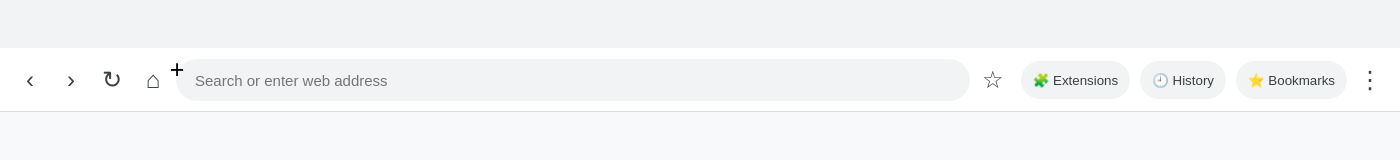
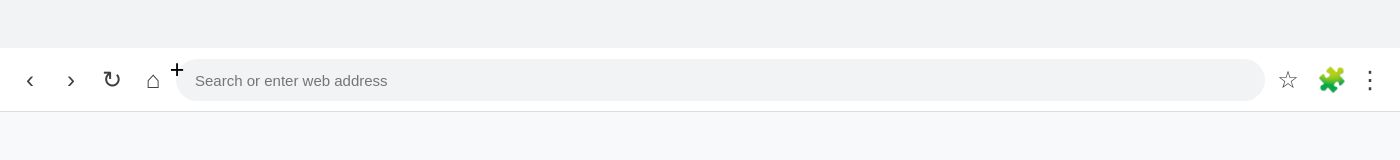
Before and after one commit to mdarafathassan8-code/AR-CHECK, an Electron app: page renderer/chrome.html in a window 1400 px wide. Drawn offline with Linux system fonts and the light colour scheme; no server answers.

Commit message:
Polish browser toolbar and menu

```diff
--- a/renderer/chrome.html
+++ b/renderer/chrome.html
@@ -1 +1 @@
-<!doctype html><html><head><meta charset="UTF-8"><meta http-equiv="Content-Security-Policy" content="default-src 'self';style-src 'self' 'unsafe-inline';script-src 'self';"><meta name="viewport" content="width=device-width,initial-scale=1"><title>Nova Browser</title><link rel="stylesheet" href="chrome.css"></head><body><div class="chrome"><div id="tabs" class="tabs"></div><button id="plus" class="icon">+</button><div class="toolbar"><button id="back" class="nav">‹</button><button id="forward" class="nav">›</button><button id="reload" class="nav">↻</button><button id="home" class="nav">⌂</button><form id="form"><input id="address" autocomplete="off" spellcheck="false" placeholder="Search or enter web address"></form><button id="star" class="nav" title="Bookmark">☆</button><button id="extension" class="pill">🧩 Extensions</button><button id="history" class="pill">🕘 History</button><button id="bookmarks" class="pill">⭐ Bookmarks</button><button id="menu" class="nav">⋮</button></div></div><script src="chrome.js"></script></body></html>
+<!doctype html><html><head><meta charset="UTF-8"><meta http-equiv="Content-Security-Policy" content="default-src 'self';style-src 'self' 'unsafe-inline';script-src 'self';"><meta name="viewport" content="width=device-width,initial-scale=1"><title>Nova Browser</title><link rel="stylesheet" href="chrome.css"></head><body><div class="chrome"><div id="tabs" class="tabs"></div><button id="plus" class="icon">+</button><div class="toolbar"><button id="back" class="nav">‹</button><button id="forward" class="nav">›</button><button id="reload" class="nav">↻</button><button id="home" class="nav">⌂</button><form id="form"><input id="address" autocomplete="off" spellcheck="false" placeholder="Search or enter web address"></form><button id="star" class="nav" title="Bookmark">☆</button><button id="extension" class="nav" title="Extensions">🧩</button><button id="menu" class="nav" title="Menu">⋮</button></div></div><script src="chrome.js"></script></body></html>
```
